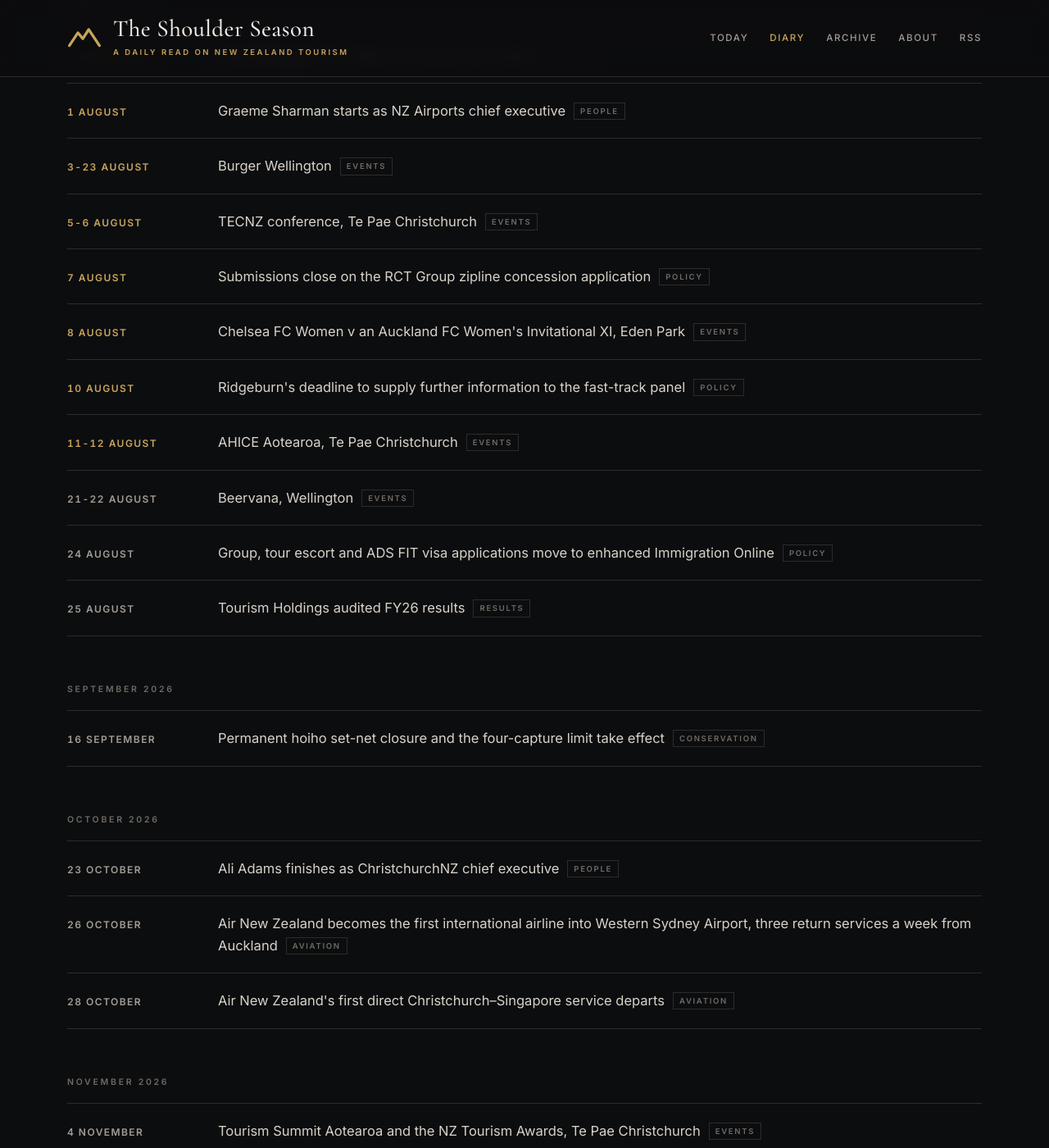
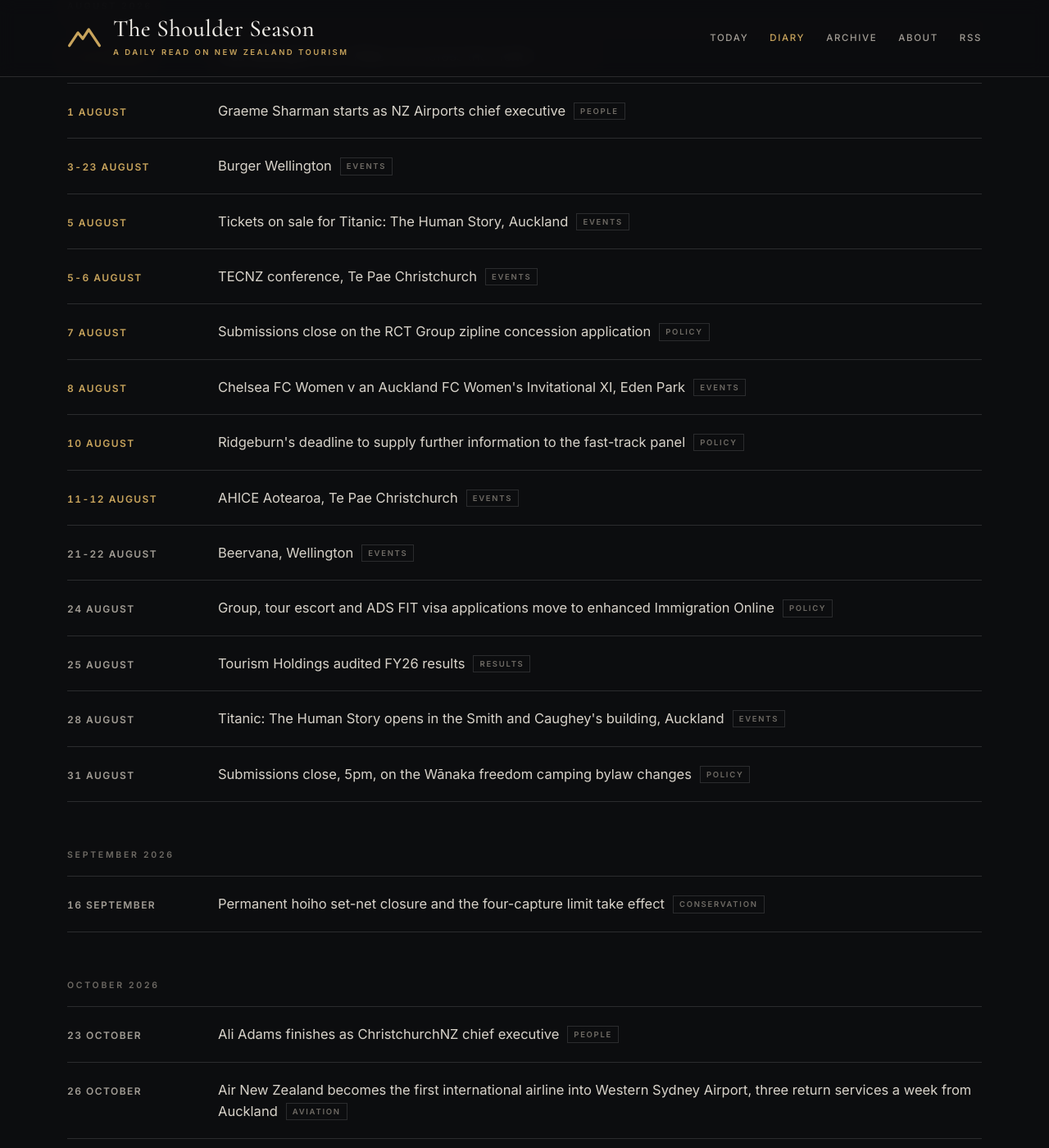
Before and after one commit to CTOverlord/shoulder-season, a Jekyll site: the page built from diary.html, in a window 1280 px wide and 1400 px high, scrolled down 715 px. Shown: the whole window at 82% size. Built offline with Jekyll 4.4.1, drawn with Linux system fonts in a browser that asks for light colours.

```diff
--- a/_data/diary.yml
+++ b/_data/diary.yml
@@ -28,6 +28,10 @@
 - date: 2026-08-03
   display: 3-23 August
   text: Burger Wellington
+  tag: Events
+
+- date: 2026-08-05
+  text: "Tickets on sale for Titanic: The Human Story, Auckland"
   tag: Events
 
 - date: 2026-08-05
@@ -65,6 +69,14 @@
   text: Tourism Holdings audited FY26 results
   tag: Results
 
+- date: 2026-08-28
+  text: "Titanic: The Human Story opens in the Smith and Caughey's building, Auckland"
+  tag: Events
+
+- date: 2026-08-31
+  text: Submissions close, 5pm, on the Wānaka freedom camping bylaw changes
+  tag: Policy
+
 - date: 2026-09-16
   text: Permanent hoiho set-net closure and the four-capture limit take effect
   tag: Conservation
```
Also changed, not shown: _posts/2026-07-30-tourism-nz-tunes-for-the-machines.md (added, +89 -0 lines).
